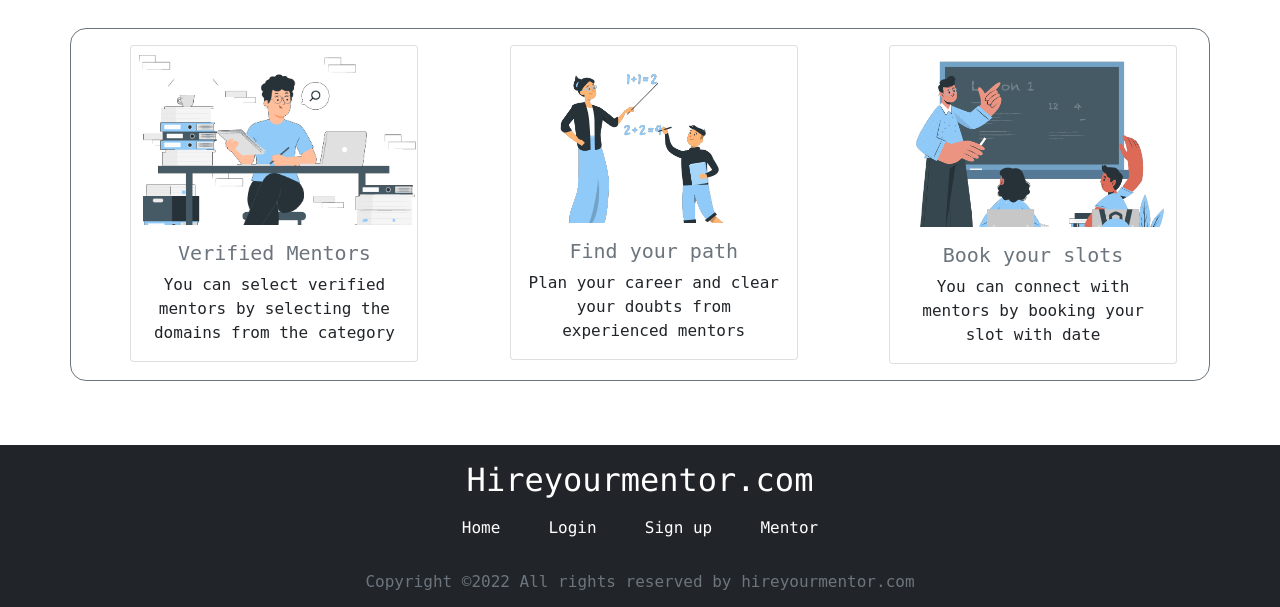
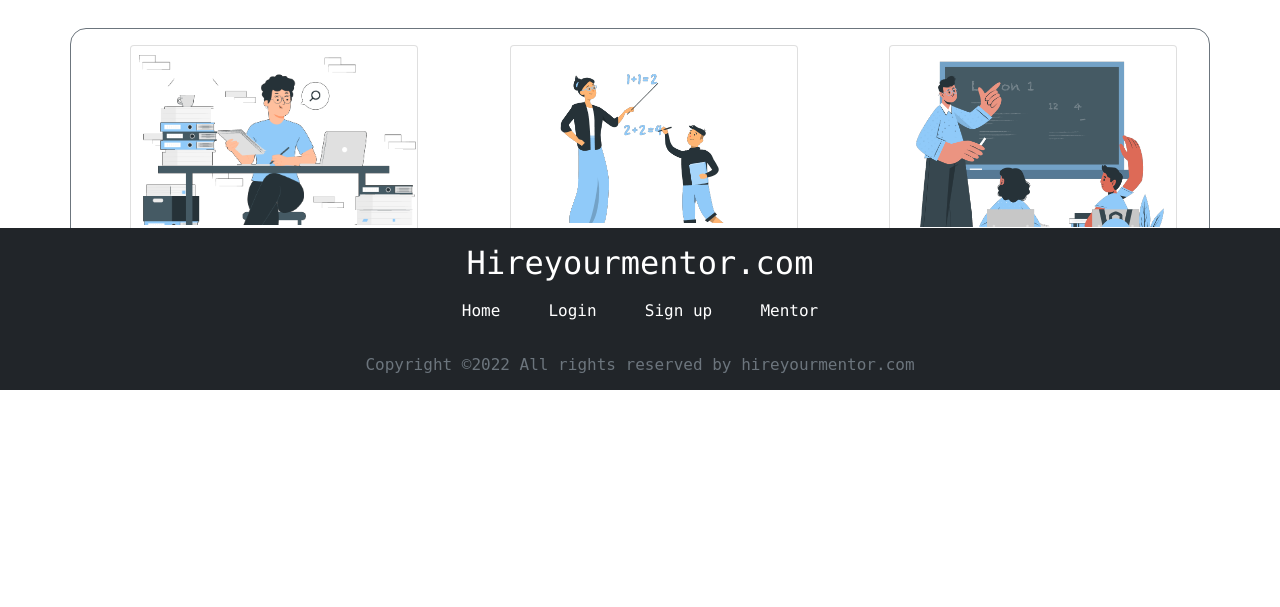
Before and after one commit to sreeragpc/hireyourmentor.com, a Django app: page / in a window 1280 px wide. Shown: the part 410-1017 px from the top of the page. After the commit the page ends 800 px from the top, so only its background shows below. Run offline with Django 4.2, Linux system fonts and the light colour scheme; data that the repository does not hold is empty; some web fonts are replaced.

Commit message:
footer and text cdn user

```diff
--- a/project/user/templates/base.html
+++ b/project/user/templates/base.html
@@ -2,15 +2,12 @@
 {% load static %}
 <html lang="en">
 <head>
-  <title>login</title>
   <meta charset="utf-8">
   <meta name="viewport" content="width=device-width, initial-scale=1">
   <script src="https://code.jquery.com/jquery-3.6.0.js" integrity="sha256-H+K7U5CnXl1h5ywQfKtSj8PCmoN9aaq30gDh27Xc0jk=" crossorigin="anonymous"></script>
 
   <link href="https://cdn.jsdelivr.net/npm/bootstrap@5.1.3/dist/css/bootstrap.min.css" rel="stylesheet" />
   <script src="https://cdn.jsdelivr.net/npm/bootstrap@5.1.3/dist/js/bootstrap.bundle.min.js"></script>
-  <link href="http://fonts.cdnfonts.com/css/bukhari-script" rel="stylesheet">
-  <link href='https://fonts.googleapis.com/css?family=Shadows Into Light Two' rel='stylesheet'>
 
 </head>
 <body class=" text-dark " >
--- a/project/user/templates/booking.html
+++ b/project/user/templates/booking.html
@@ -4,6 +4,7 @@
     font-family: monospace;
   }
 </style>
+<link href="http://fonts.cdnfonts.com/css/bukhari-script" rel="stylesheet">
 <nav class="navbar navbar-expand-lg navbar-light" style="background: #90caf9">
   <a
     class="navbar-brand text-white ms-3 fs-3"
@@ -148,7 +149,7 @@
 <br />
 <br />
 <br />
-<footer class="footer bg-dark text-white">
+<footer class="footer bg-dark text-white fixed-bottom">
   <div class="container">
     <div class="row justify-content-center">
       <div class="col-md-12 text-center font-monospace">
--- a/project/user/templates/index.html
+++ b/project/user/templates/index.html
@@ -6,6 +6,7 @@
     font-family:monospace ;
   }
   </style>
+  <link href="http://fonts.cdnfonts.com/css/bukhari-script" rel="stylesheet">
 <nav class="navbar navbar-expand-lg navbar-light " style="background: #90CAF9;" >
   <a class="navbar-brand text-white ms-3 fs-3 "  style="font-family:Bukhari Script" href="{% url 'userhome' %}">HireYourMentor.com</a>
   <button class="navbar-toggler" type="button" data-toggle="collapse" data-target="#navbarSupportedContent" aria-controls="navbarSupportedContent" aria-expanded="false" aria-label="Toggle navigation">
@@ -107,7 +108,7 @@
 </div>
 <br>
 <br>
-<footer class="footer bg-dark text-white">
+<footer class="footer bg-dark text-white fixed-bottom">
   <div class="container">
     <div class="row justify-content-center">
       <div class="col-md-12 text-center font-monospace">
--- a/project/user/templates/mentordetails.html
+++ b/project/user/templates/mentordetails.html
@@ -90,7 +90,7 @@
     </div>
   </div>
 </div>
-<footer class="footer bg-dark text-white">
+<footer class="footer bg-dark text-white fixed-bottom ">
   <div class="container">
     <div class="row justify-content-center">
       <div class="col-md-12 text-center font-monospace">
--- a/project/user/templates/success.html
+++ b/project/user/templates/success.html
@@ -6,6 +6,7 @@
     font-family:monospace ;
   }
   </style>
+  <link href="http://fonts.cdnfonts.com/css/bukhari-script" rel="stylesheet">
 <nav class="navbar navbar-expand-lg navbar-light " style="background: #90CAF9;" >
   <a class="navbar-brand text-white ms-3 fs-3 "  style="font-family:Bukhari Script" href="{% url 'userhome' %}">HireYourMentor.com</a>
   <button class="navbar-toggler" type="button" data-toggle="collapse" data-target="#navbarSupportedContent" aria-controls="navbarSupportedContent" aria-expanded="false" aria-label="Toggle navigation">
@@ -41,8 +42,7 @@
     </div>
   </div>
 </div>
-
-<footer class="footer bg-dark text-white">
+<footer class="footer bg-dark text-white fixed-bottom">
   <div class="container">
     <div class="row justify-content-center">
       <div class="col-md-12 text-center font-monospace">
--- a/project/user/templates/userdash.html
+++ b/project/user/templates/userdash.html
@@ -6,6 +6,7 @@
     font-family:monospace ;
   }
   </style>
+  <link href="http://fonts.cdnfonts.com/css/bukhari-script" rel="stylesheet">
 <nav class="navbar navbar-expand-lg navbar-light " style="background: #90CAF9;" >
   <a class="navbar-brand text-white ms-3 fs-3 "  style="font-family:Bukhari Script" href="{% url 'userhome' %}">HireYourMentor.com</a>
   <button class="navbar-toggler" type="button" data-toggle="collapse" data-target="#navbarSupportedContent" aria-controls="navbarSupportedContent" aria-expanded="false" aria-label="Toggle navigation">
@@ -65,7 +66,7 @@
 <br>
 <br>
 <br>
-<footer class="footer bg-dark text-white">
+<footer class="footer bg-dark text-white fixed-bottom">
   <div class="container">
     <div class="row justify-content-center">
       <div class="col-md-12 text-center font-monospace">
--- a/project/user/templates/userhome.html
+++ b/project/user/templates/userhome.html
@@ -6,6 +6,7 @@
     font-family:monospace ;
   }
   </style>
+  <link href="http://fonts.cdnfonts.com/css/bukhari-script" rel="stylesheet">
 <nav class="navbar navbar-expand-lg navbar-light " style="background: #90CAF9;" >
   <a class="navbar-brand text-white ms-3 fs-3"  style="font-family:Bukhari Script" href="{% url 'userhome' %}">HireYourMentor.com</a>
   <button class="navbar-toggler" type="button" data-toggle="collapse" data-target="#navbarSupportedContent" aria-controls="navbarSupportedContent" aria-expanded="false" aria-label="Toggle navigation">
@@ -105,7 +106,7 @@
     </div>
   </div>
 </div>
-<footer class="footer bg-dark text-white">
+<footer class="footer bg-dark text-white fixed-bottom">
   <div class="container">
     <div class="row justify-content-center">
       <div class="col-md-12 text-center font-monospace">
--- a/project/user/templates/userlogin.html
+++ b/project/user/templates/userlogin.html
@@ -4,6 +4,7 @@
     font-family: monospace;
   }
 </style>
+<link href="http://fonts.cdnfonts.com/css/bukhari-script" rel="stylesheet">
 <nav class="navbar navbar-expand-lg navbar-light" style="background: #90caf9">
   <a
     class="navbar-brand text-white ms-3 fs-3"
@@ -78,7 +79,7 @@
     </div>
   </div>
 </section>
-<footer class="footer bg-dark text-white">
+<footer class="footer bg-dark text-white fixed-bottom">
   <div class="container">
     <div class="row justify-content-center">
       <div class="col-md-12 text-center font-monospace">
--- a/project/user/templates/userotp.html
+++ b/project/user/templates/userotp.html
@@ -6,6 +6,7 @@
     font-family:monospace ;
   }
   </style>
+  <link href="http://fonts.cdnfonts.com/css/bukhari-script" rel="stylesheet">
 <nav class="navbar navbar-expand-lg navbar-light " style="background: #90CAF9;" >
   <a class="navbar-brand text-white ms-3 fs-3 "  style="font-family:Bukhari Script" href="#">HireYourMentor.com</a>
   <button class="navbar-toggler" type="button" data-toggle="collapse" data-target="#navbarSupportedContent" aria-controls="navbarSupportedContent" aria-expanded="false" aria-label="Toggle navigation">
@@ -44,7 +45,7 @@
     </div>
   </div>
 </section>
-<footer class="footer bg-dark text-white">
+<footer class="footer bg-dark text-white fixed-bottom">
   <div class="container">
     <div class="row justify-content-center">
       <div class="col-md-12 text-center font-monospace">
--- a/project/user/templates/usersignup.html
+++ b/project/user/templates/usersignup.html
@@ -6,6 +6,7 @@
     font-family:monospace ;
   }
   </style>
+  <link href="http://fonts.cdnfonts.com/css/bukhari-script" rel="stylesheet">
 <nav class="navbar navbar-expand-lg navbar-light " style="background: #90CAF9;" >
   <a class="navbar-brand text-white ms-3 fs-3 "  style="font-family:Bukhari Script" href="{% url 'userhome' %}">HireYourMentor.com</a>
   <button class="navbar-toggler" type="button" data-toggle="collapse" data-target="#navbarSupportedContent" aria-controls="navbarSupportedContent" aria-expanded="false" aria-label="Toggle navigation">
@@ -59,7 +60,7 @@
     </div>
   </div>
 </section>
-<footer class="footer bg-dark text-white">
+<footer class="footer bg-dark text-white fixed-bottom">
   <div class="container">
     <div class="row justify-content-center">
       <div class="col-md-12 text-center font-monospace">
```
Also changed, not shown: project/user/templates/userbooking.html (+2 -6 lines), project/user/templates/useredit.html (+2 -5 lines), project/user/templates/userpassword.html (+2 -6 lines).
